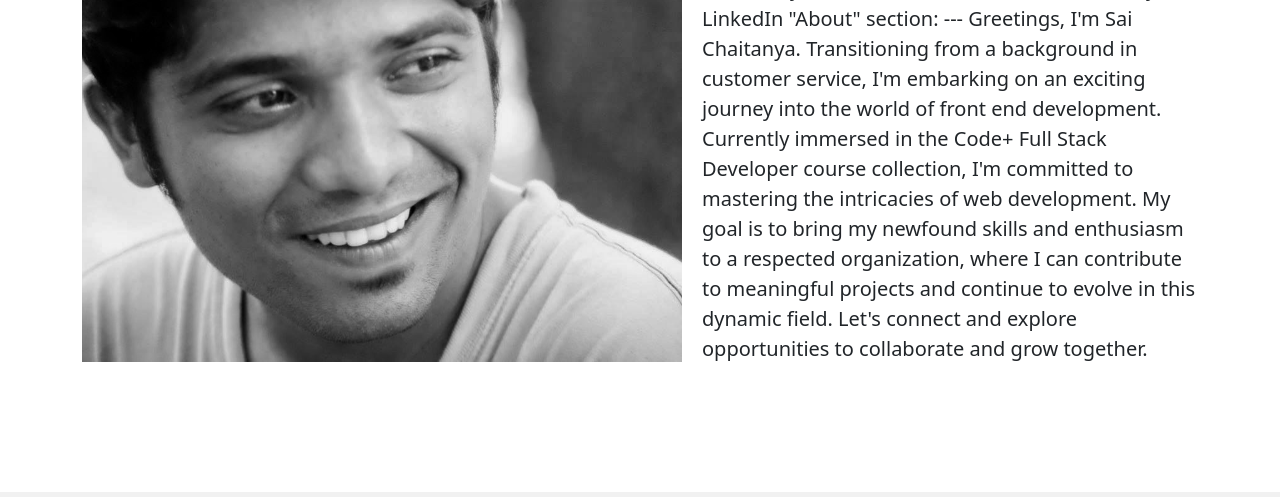
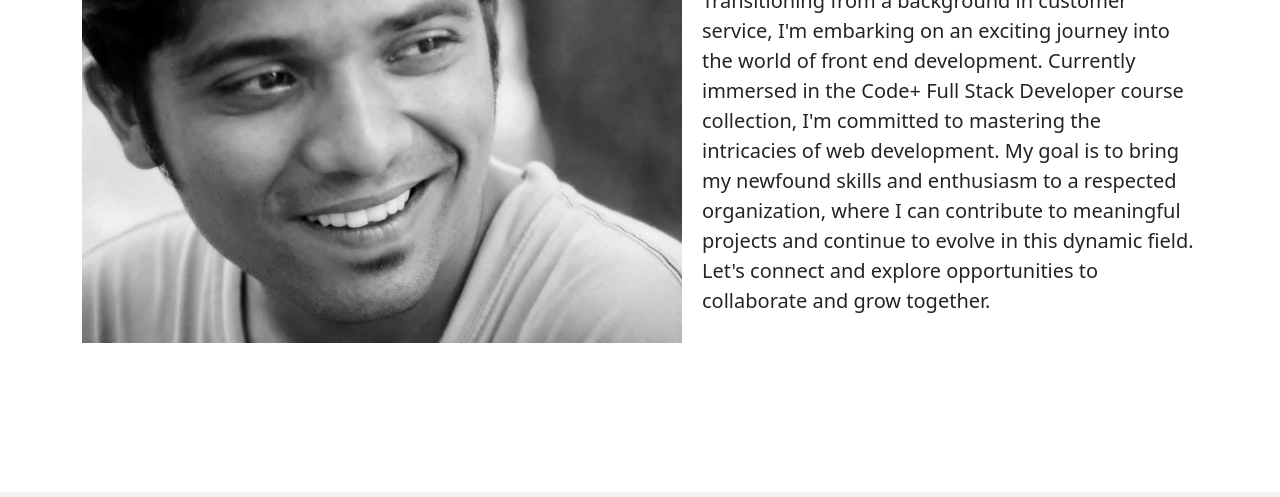
Before and after one commit to sai02-creator/project-1, a plain HTML site: page home.html in a window 1280 px wide. Shown: the part 180-677 px from the top of the page. Drawn offline with nearby package versions, Linux system fonts and the light colour scheme.

Commit message:
Deleted some extra lines in my introduction in paragraph

```diff
--- a/home.html
+++ b/home.html
@@ -77,16 +77,14 @@
         <p>
           Hi, this is <b>Sai Chaitanya.</b>
           <br />
-          Absolutely, here's a refined version suitable for your LinkedIn
-          "About" section: --- Greetings, I'm Sai Chaitanya. Transitioning from
-          a background in customer service, I'm embarking on an exciting journey
-          into the world of front end development. Currently immersed in the
-          Code+ Full Stack Developer course collection, I'm committed to
-          mastering the intricacies of web development. My goal is to bring my
-          newfound skills and enthusiasm to a respected organization, where I
-          can contribute to meaningful projects and continue to evolve in this
-          dynamic field. Let's connect and explore opportunities to collaborate
-          and grow together.
+          Transitioning from a background in customer service, I'm embarking on
+          an exciting journey into the world of front end development. Currently
+          immersed in the Code+ Full Stack Developer course collection, I'm
+          committed to mastering the intricacies of web development. My goal is
+          to bring my newfound skills and enthusiasm to a respected
+          organization, where I can contribute to meaningful projects and
+          continue to evolve in this dynamic field. Let's connect and explore
+          opportunities to collaborate and grow together.
         </p>
       </div>
     </div>
```
